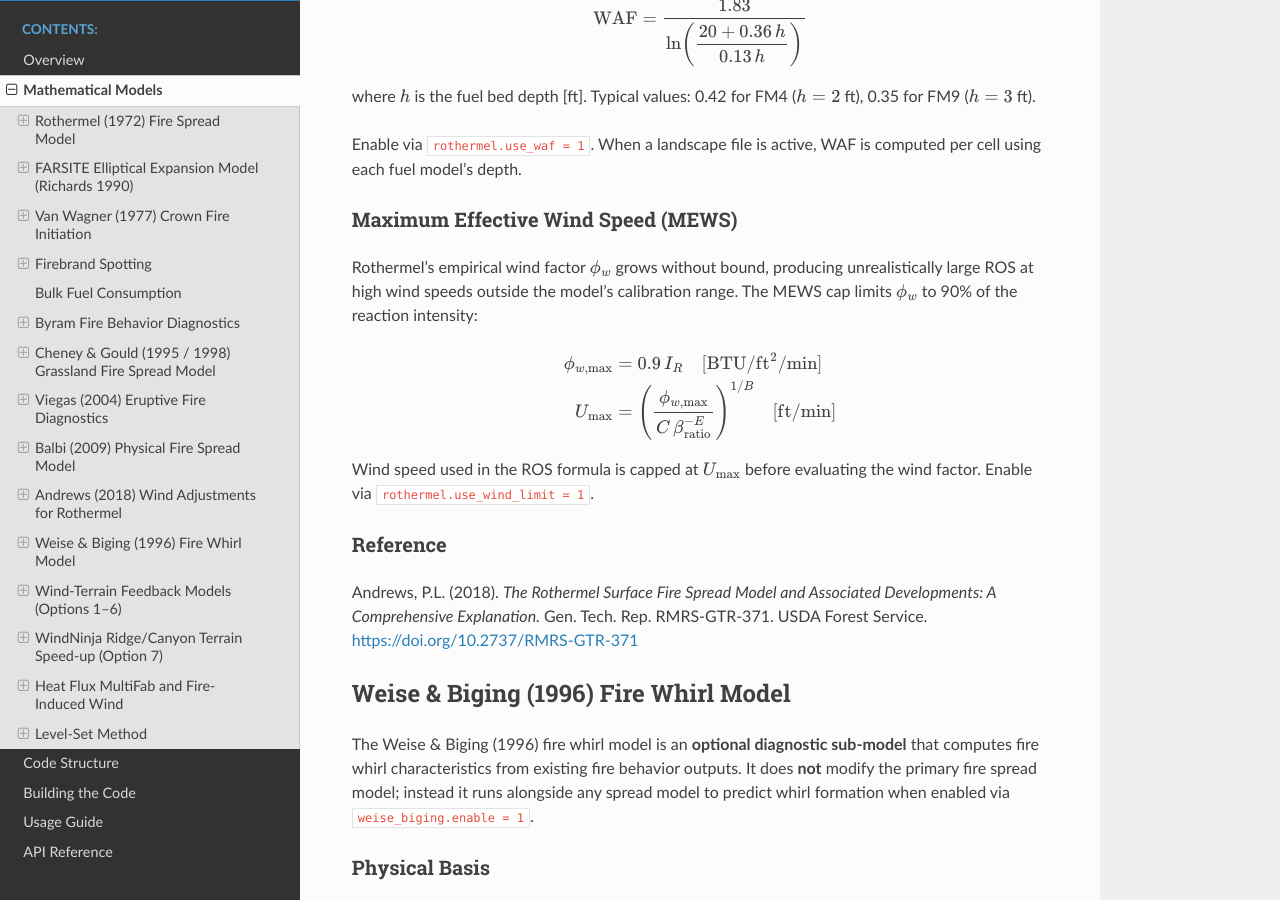
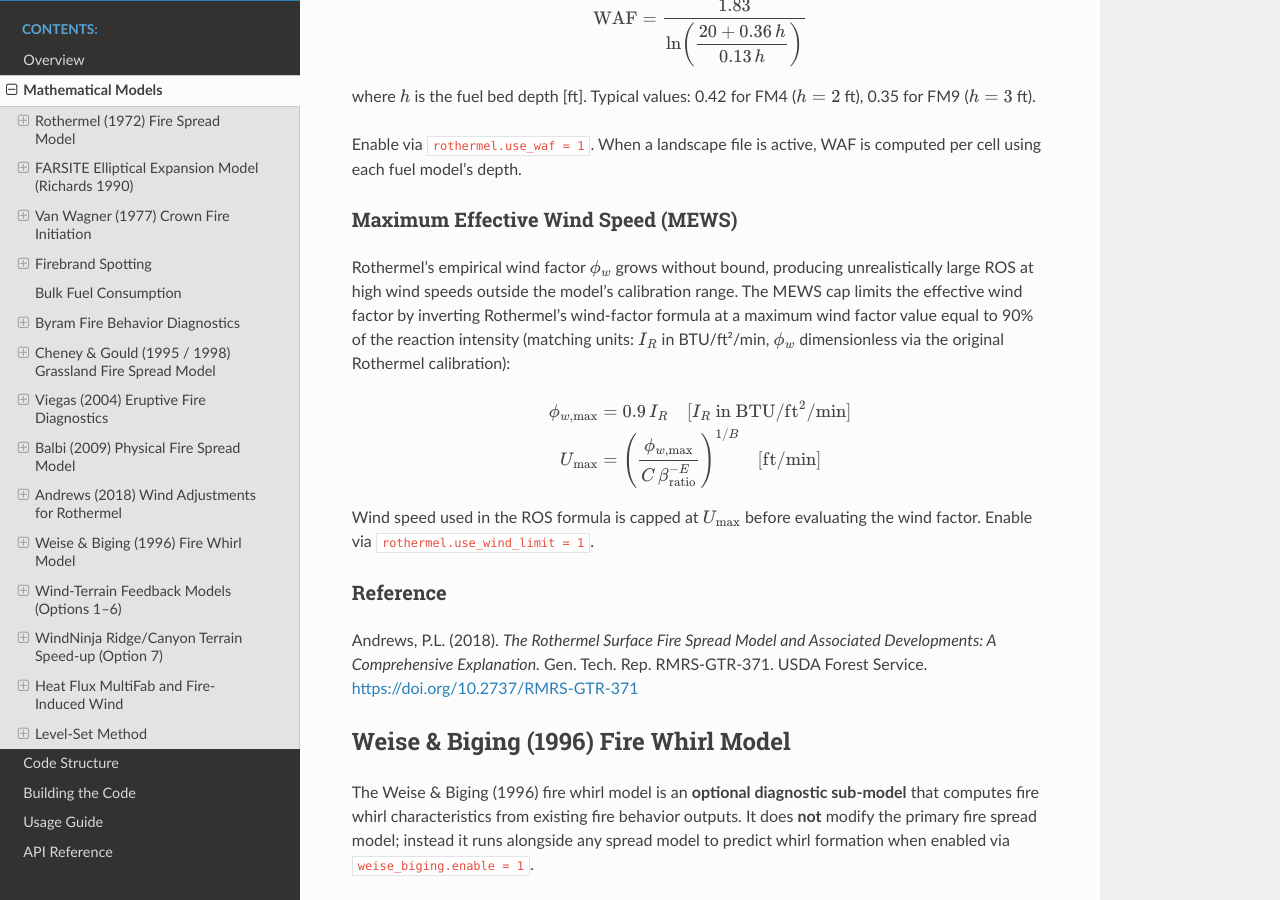
Before and after one commit to hgopalan/wildfire_levelset, a Sphinx documentation site: the page built from docs/mathematical_models.rst, in a window 1280 px wide and 900 px high, scrolled down 14241 px. Built offline with Sphinx 7.4.7 and the Read the Docs theme 3.1.0, drawn with Linux system fonts in a browser that asks for light colours.

Commit message:
docs: clarify MEWS units in mathematical_models.rst; fix ParmParse capitalization in README
Agent-Logs-Url: https://github.com/hgopalan/wildfire_levelset/sessions/88863a86-8455-43ca-a776-55215decb2ef

Co-authored-by: hgopalan <1108371+hgopalan@users.noreply.github.com>

```diff
--- a/docs/mathematical_models.rst
+++ b/docs/mathematical_models.rst
@@ -849,11 +849,14 @@ Maximum Effective Wind Speed (MEWS)
 
 Rothermel's empirical wind factor :math:`\phi_w` grows without bound, producing
 unrealistically large ROS at high wind speeds outside the model's calibration
-range.  The MEWS cap limits :math:`\phi_w` to 90% of the reaction intensity:
+range.  The MEWS cap limits the effective wind factor by inverting Rothermel's
+wind-factor formula at a maximum wind factor value equal to 90% of the reaction
+intensity (matching units: :math:`I_R` in BTU/ft²/min, :math:`\phi_w`
+dimensionless via the original Rothermel calibration):
 
 .. math::
 
-   \phi_{w,\max} &= 0.9\,I_R \quad [\text{BTU/ft}^2\text{/min}] \\
+   \phi_{w,\max} &= 0.9\,I_R \quad [I_R \text{ in BTU/ft}^2\text{/min}] \\
    U_{\max}      &= \left(\frac{\phi_{w,\max}}{C\,\beta_{\text{ratio}}^{-E}}\right)^{1/B}
                     \quad [\text{ft/min}]
 
```
Also changed, not shown: README.md (+1 -1 lines).
